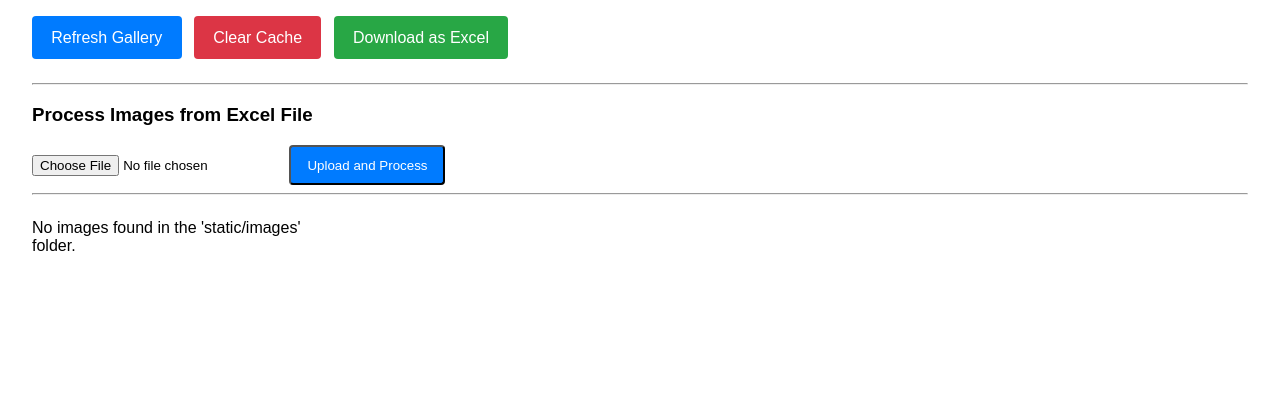
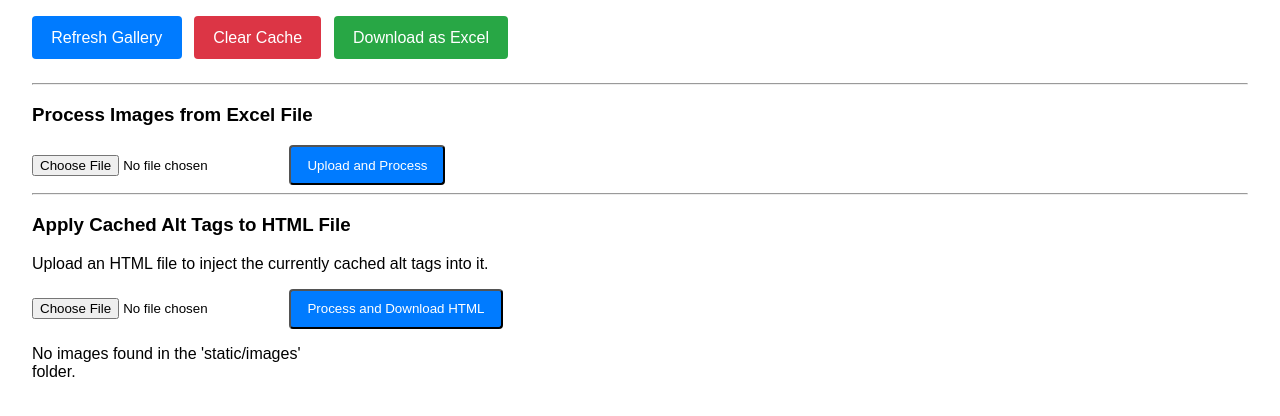
Before and after one commit to vinodvv2023/Alt-tag-gen, a Flask app: page / in a window 1280 px wide. Shown: the part 112-528 px from the top of the page. Run offline with Flask 3, Linux system fonts and the light colour scheme.

Commit message:
feat: Add HTML processing to apply alt tags
This commit adds the final major feature: the ability to upload an HTML file, have the application inject the currently cached alt tags into the `<img>` elements, and then download the modified file.

This completes the full set of requirements for the project.

Key changes include:
- A new `/apply_html` route in `app.py` that handles the HTML file upload and processing.
- The `beautifulsoup4` library is used to parse and modify the HTML content.
- The logic matches images from the cache to `<img>` tags in the HTML by checking if the cached filename is present in the `src` attribute.
- A flash message notifies the user of any images from the cache that could not be found in the HTML file.
- The UI has been updated with a new form for this feature.
- New unit tests have been added to cover this entire workflow.
- The `README.md` has been updated to document this new feature.

```diff
--- a/app.py
+++ b/app.py
@@ -4,6 +4,7 @@ import requests
 import base64
 import ollama
 import pandas as pd
+from bs4 import BeautifulSoup
 from flask import Flask, render_template, send_file, Response, redirect, url_for, request, flash
 from dotenv import load_dotenv
 import openpyxl
@@ -31,19 +32,7 @@ OLLAMA_MODEL = os.getenv("OLLAMA_MODEL", "llava")
 
 
 def get_image_bytes(path_or_url: str) -> bytes:
-    """
-    Gets the byte content of an image from either a local file path or a URL.
-
-    Args:
-        path_or_url: The local file path or web URL of the image.
-
-    Returns:
-        The image content in bytes.
-
-    Raises:
-        FileNotFoundError: If a local file path is not found.
-        requests.exceptions.RequestException: If a URL request fails.
-    """
+    """Gets the byte content of an image from either a local file path or a URL."""
     if path_or_url.startswith('http://') or path_or_url.startswith('https://'):
         response = requests.get(path_or_url)
         response.raise_for_status()
@@ -58,14 +47,12 @@ def generate_alt_text_huggingface(image_path: str) -> str:
     api_key = os.getenv("HUGGINGFACE_API_KEY")
     if not api_key:
         return "Error: HUGGINGFACE_API_KEY environment variable not set."
-
     headers = {"Authorization": f"Bearer {api_key}"}
     try:
         image_bytes = get_image_bytes(image_path)
         response = requests.post(HF_API_URL, headers=headers, data=image_bytes)
         response.raise_for_status()
         result = response.json()
-
         if isinstance(result, list) and result and 'generated_text' in result[0]:
             return result[0]['generated_text']
         else:
@@ -84,7 +71,6 @@ def generate_alt_text_ollama(image_path: str) -> str:
     try:
         image_bytes = get_image_bytes(image_path)
         image_base64 = base64.b64encode(image_bytes).decode('utf-8')
-
         response = ollama.chat(
             model=OLLAMA_MODEL,
             messages=[
@@ -124,15 +110,12 @@ def update_cache_from_folder():
     """Scans the image directory, generates alt text, and populates the cache."""
     global image_cache
     image_cache.clear()
-
     image_folder_path = os.path.join(app.root_path, IMAGE_DIR)
     if not os.path.isdir(image_folder_path):
         app.logger.error(f"Image directory not found: {image_folder_path}")
         return
-
     supported_extensions = ('.png', '.jpg', '.jpeg', '.gif', '.bmp')
     image_files = [f for f in os.listdir(image_folder_path) if f.lower().endswith(supported_extensions)]
-
     for filename in image_files:
         full_path = os.path.join(image_folder_path, filename)
         alt_text = generate_alt_text(full_path)
@@ -170,26 +153,22 @@ def upload_excel_file():
     if 'excel_file' not in request.files:
         flash('No file part in the request.', 'danger')
         return redirect(url_for('index'))
-
     file = request.files['excel_file']
     if file.filename == '':
         flash('No file selected for uploading.', 'danger')
         return redirect(url_for('index'))
-
     if file and file.filename.endswith('.xlsx'):
         try:
             df = pd.read_excel(file)
             if 'Image Path' not in df.columns or 'Image Name' not in df.columns:
                 flash("Excel file must have 'Image Name' and 'Image Path' columns.", 'danger')
                 return redirect(url_for('index'))
-
-            image_cache.clear() # Clear existing cache
+            image_cache.clear()
             for index, row in df.iterrows():
                 image_path = row['Image Path']
                 image_name = row['Image Name']
                 alt_text = generate_alt_text(image_path)
                 image_cache.append({'filename': image_name, 'alt_text': alt_text})
-
             flash(f"Successfully processed {len(df)} rows from the Excel file.", "success")
         except Exception as e:
             app.logger.error(f"Error processing Excel file: {e}")
@@ -197,6 +176,61 @@ def upload_excel_file():
         return redirect(url_for('index'))
     else:
         flash('Invalid file type. Please upload a .xlsx file.', 'danger')
+        return redirect(url_for('index'))
+
+
+@app.route('/apply_html', methods=['POST'])
+def apply_html():
+    """Applies cached alt tags to an uploaded HTML file."""
+    if not image_cache:
+        flash("Cache is empty. Please process some images first.", "danger")
+        return redirect(url_for('index'))
+    if 'html_file' not in request.files:
+        flash('No file part in the request.', 'danger')
+        return redirect(url_for('index'))
+    file = request.files['html_file']
+    if file.filename == '':
+        flash('No file selected for uploading.', 'danger')
+        return redirect(url_for('index'))
+    if file and (file.filename.endswith('.html') or file.filename.endswith('.htm')):
+        try:
+            html_content = file.read().decode('utf-8')
+            soup = BeautifulSoup(html_content, 'html.parser')
+
+            unmatched_files = [item['filename'] for item in image_cache]
+
+            for img in soup.find_all('img'):
+                src = img.get('src')
+                if not src:
+                    continue
+
+                for i, item in enumerate(image_cache):
+                    if item['filename'] in src:
+                        img['alt'] = item['alt_text']
+                        if item['filename'] in unmatched_files:
+                            unmatched_files.pop(unmatched_files.index(item['filename']))
+                        break # Move to the next img tag once a match is found
+
+            if unmatched_files:
+                flash(f"The following images from the cache were not found in the HTML: {', '.join(unmatched_files)}", 'info')
+            else:
+                flash("Successfully applied all cached alt tags to the HTML file.", "success")
+
+            output_html = soup.prettify()
+            buffer = io.BytesIO(output_html.encode('utf-8'))
+
+            return send_file(
+                buffer,
+                as_attachment=True,
+                download_name='updated_tags.html',
+                mimetype='text/html'
+            )
+        except Exception as e:
+            app.logger.error(f"Error processing HTML file: {e}")
+            flash(f"An error occurred while processing the HTML file: {e}", "danger")
+        return redirect(url_for('index'))
+    else:
+        flash('Invalid file type. Please upload a .html or .htm file.', 'danger')
         return redirect(url_for('index'))
 
 
--- a/requirements.txt
+++ b/requirements.txt
@@ -7,3 +7,4 @@ transformers
 torch
 ollama
 pandas
+beautifulsoup4
--- a/templates/index.html
+++ b/templates/index.html
@@ -86,6 +86,15 @@
 
     <hr>
 
+    <div class="upload-section">
+        <h3>Apply Cached Alt Tags to HTML File</h3>
+        <form action="{{ url_for('apply_html') }}" method="post" enctype="multipart/form-data">
+            <p>Upload an HTML file to inject the currently cached alt tags into it.</p>
+            <input type="file" name="html_file" accept=".html,.htm" required>
+            <button type="submit" class="btn">Process and Download HTML</button>
+        </form>
+    </div>
+
     <div class="gallery">
         {% for image in image_data %}
         <div class="gallery-item">
```
Also changed, not shown: tests/test_app.py (+30 -21 lines), README.md.
